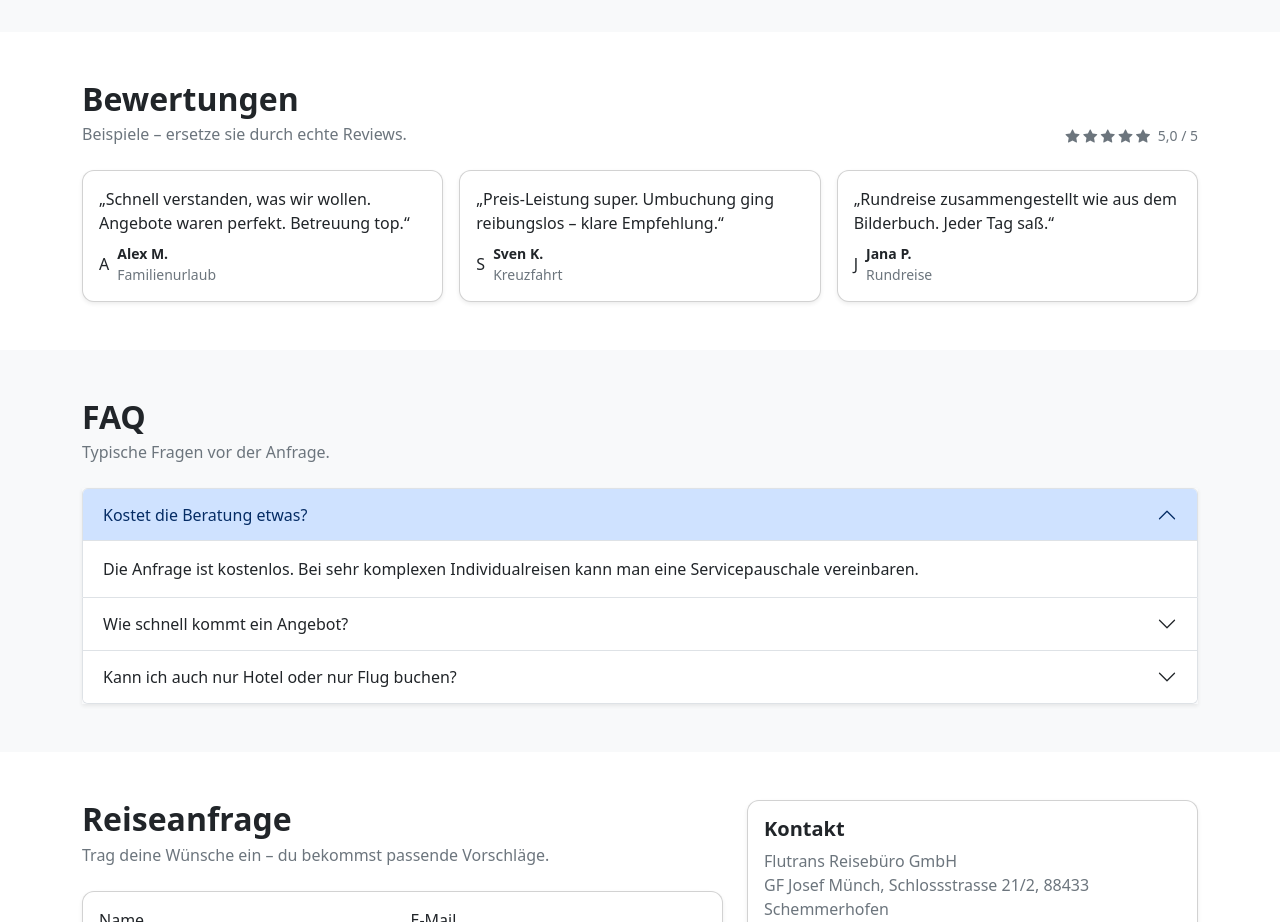
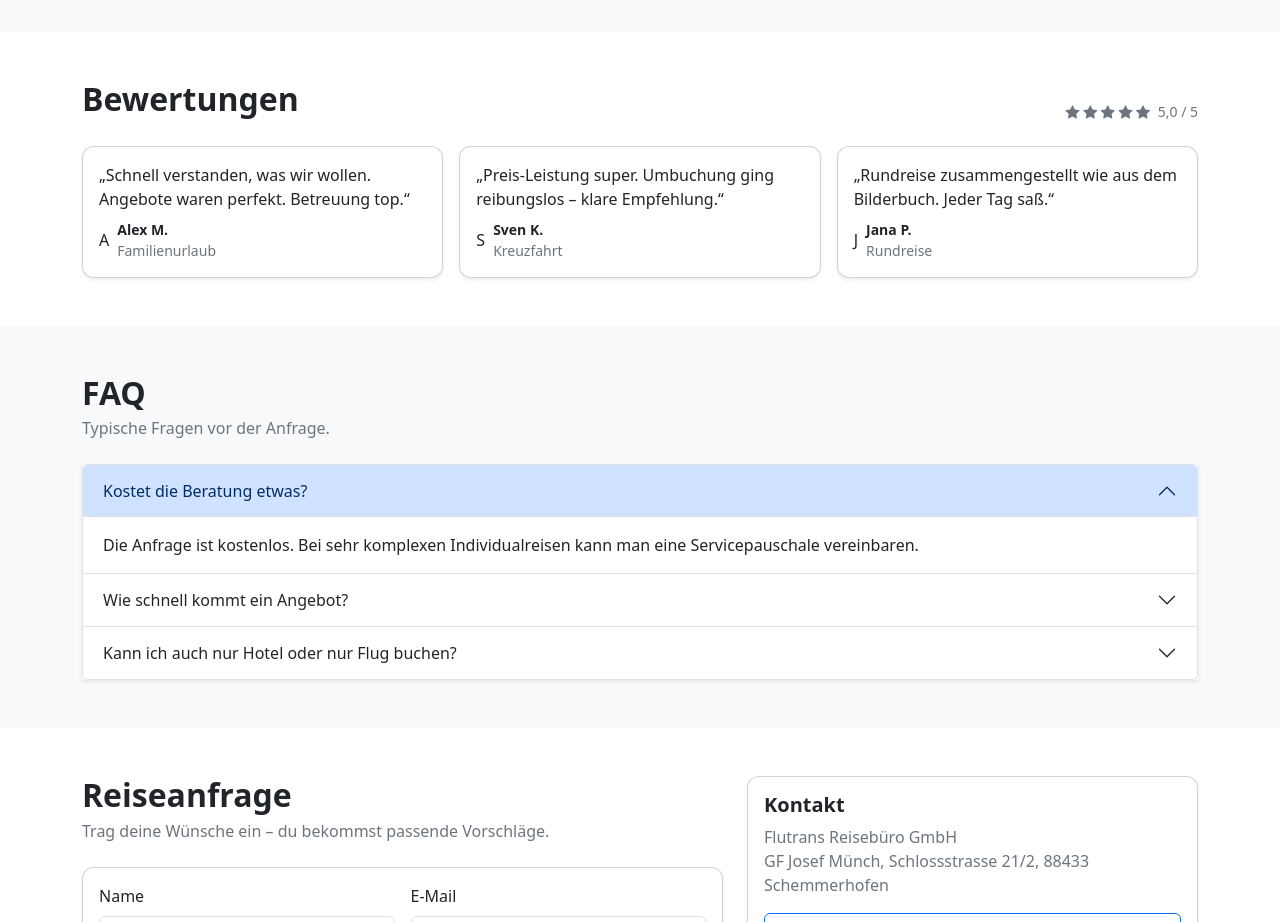
Before and after one commit to hermannhaerle/flutrans-pepxpress, a plain HTML site: page index.html in a window 1280 px wide. Shown: the part 1400-2322 px from the top of the page. Drawn offline with nearby package versions, Linux system fonts and the light colour scheme.

Commit message:
Update index.html

```diff
--- a/index.html
+++ b/index.html
@@ -258,7 +258,7 @@
       <div class="d-flex align-items-end justify-content-between flex-wrap gap-2 mb-4">
         <div>
           <h2 class="fw-bold mb-1">Bewertungen</h2>
-          <p class="text-secondary mb-0">Beispiele – ersetze sie durch echte Reviews.</p>
+          <p class="text-secondary mb-0"></p>
         </div>
         <div class="small text-secondary">
           <i class="bi bi-star-fill"></i> <i class="bi bi-star-fill"></i> <i class="bi bi-star-fill"></i> <i class="bi bi-star-fill"></i> <i class="bi bi-star-fill"></i>
```
